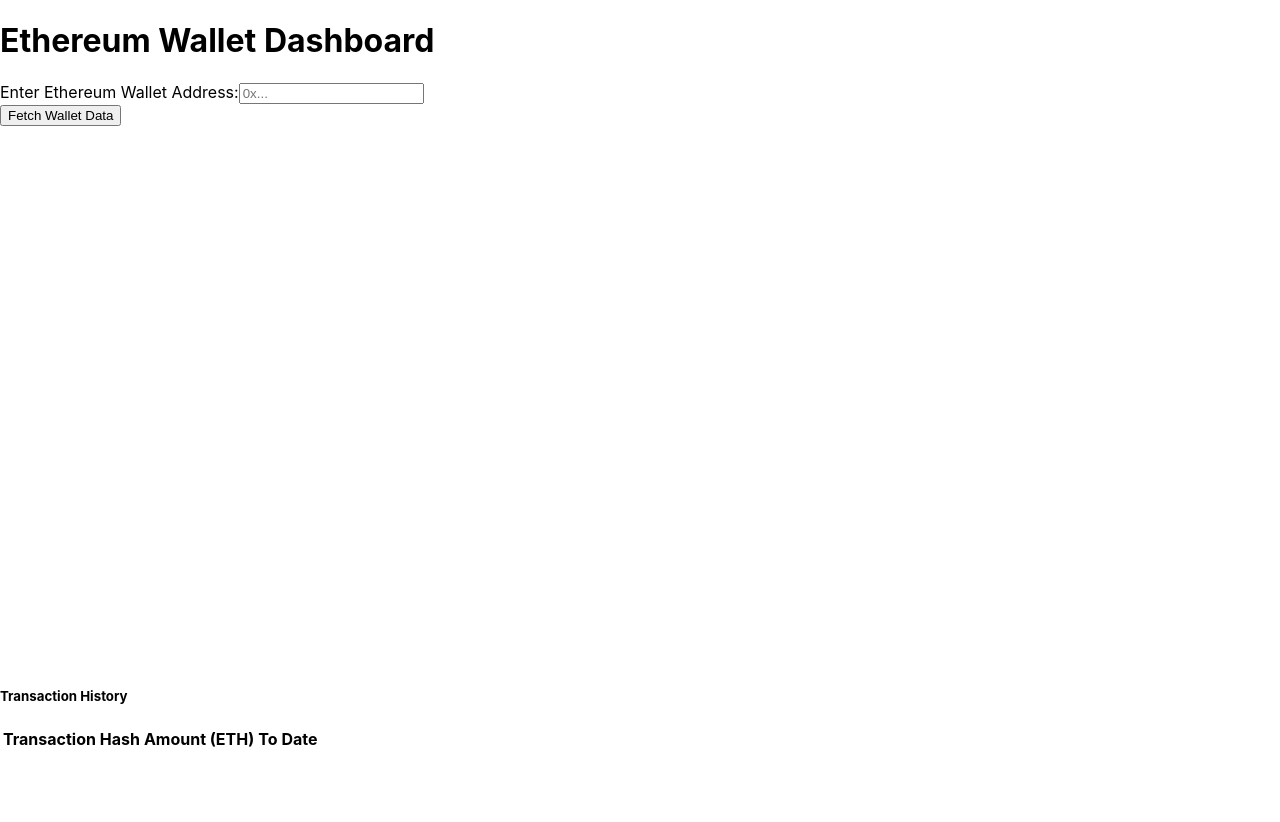
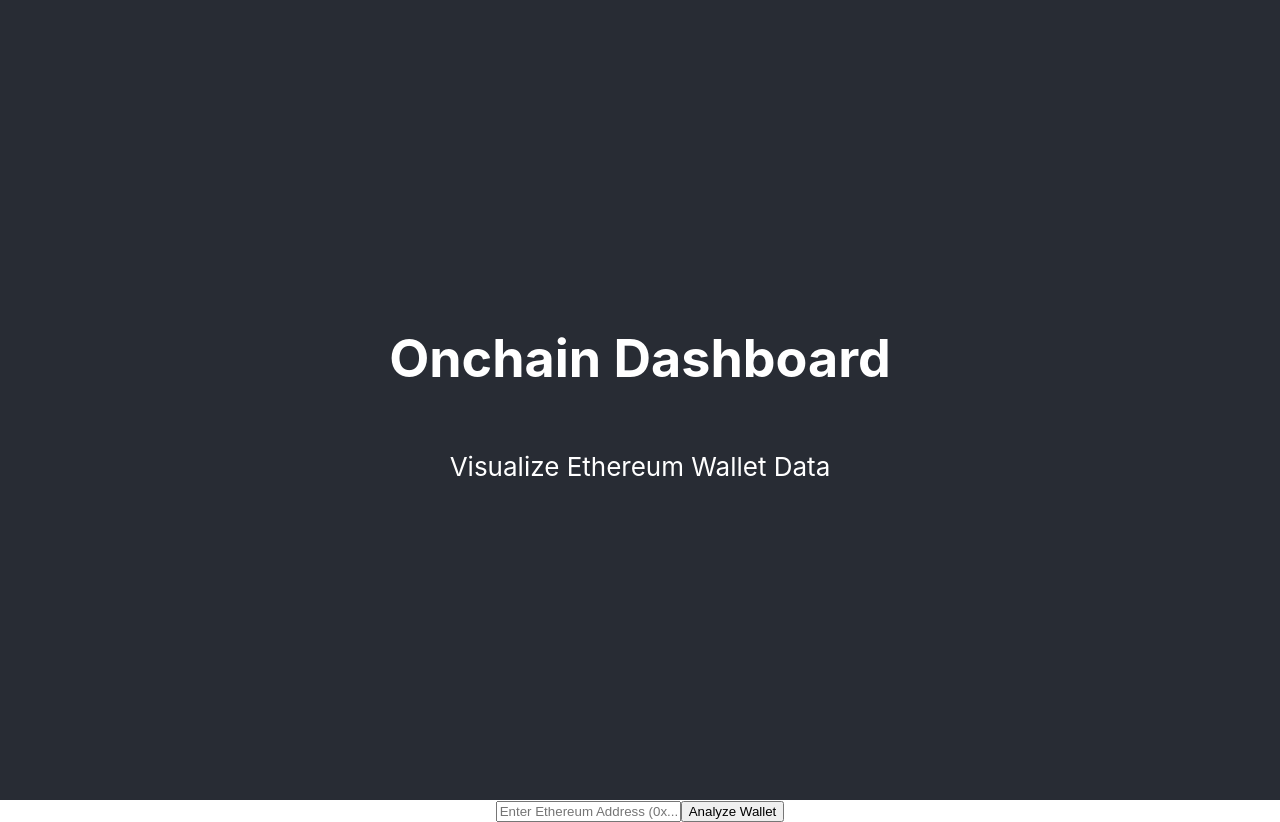
Before and after one commit to alishba25/onchain-dashboard, a React (Create React App) app in the folder frontend/: page / in a window 1280 px wide. Before the commit the page ends 800 px from the top, so only its background shows below. Built offline with nearby package versions, Linux system fonts and the light colour scheme.

Commit message:
Frontend styling updated

```diff
--- a/frontend/src/App.js
+++ b/frontend/src/App.js
@@ -1,188 +1,113 @@
-// src/App.js
+// frontend/src/App.js
 import React, { useState } from 'react';
-import Chart from 'chart.js/auto'; // Import Chart.js
-import { format } from 'date-fns'; // Import date-fns for date formatting
+import axios from 'axios';
+import { Chart as ChartJS, ArcElement, Tooltip, Legend } from 'chart.js';
+import { Doughnut } from 'react-chartjs-2';
+import './App.css';
 
-const API_URL = "https://onchain-dashboard.onrender.com";  // Updated API URL
+// Register ChartJS components
+ChartJS.register(ArcElement, Tooltip, Legend);
 
-const App = () => {
-    const [balanceInEth, setBalanceInEth] = useState(0);
-    const [balanceInUSD, setBalanceInUSD] = useState(0);
-    const [balanceInINR, setBalanceInINR] = useState(0);
-    const [currency, setCurrency] = useState('USD');
-    const [transactions, setTransactions] = useState([]);
+const API_URL = "http://localhost:5000/api/wallet";
 
-    const fetchData = async () => {
-        const addressInput = document.getElementById('walletAddress');
-        if (!addressInput || !addressInput.value) {
-            alert("Please enter a valid Ethereum wallet address.");
-            return;
-        }
-        const address = addressInput.value;
+function App() {
+  const [address, setAddress] = useState('');
+  const [walletData, setWalletData] = useState(null);
+  const [loading, setLoading] = useState(false);
+  const [error, setError] = useState(null);
+
+  const fetchWalletData = async (e) => {
+    e.preventDefault();
+    if (!address) return;
+
+    setLoading(true);
+    setError(null);
+    setWalletData(null);
 
     try {
-            const response = await fetch(`${API_URL}/api/wallet/${address}`);  // Updated API call
-            const data = await response.json();
-
-            if (response.ok) {
-                const balance = data.balance / 1e18; // Convert Wei to Ether
-                setBalanceInEth(balance);
-                await fetchConversionRates(balance);
-                setTransactions(data.transactions || []); // Ensure transactions is always an array
-                document.getElementById('walletBalance').style.display = 'block';
-
-                // Call functions to render charts
-                renderCandlestickChart(data.transactions || []);
-                renderPieChart(data.transactions || []);
-            } else {
-                alert('Error fetching wallet data: ' + data.error);
-            }
-        } catch (error) {
-            console.error("Error fetching data:", error);
-            alert("Failed to fetch wallet data. Please try again later.");
+      const response = await axios.get(`${API_URL}/${address}`);
+      setWalletData(response.data.data);
+    } catch (err) {
+      setError(err.response?.data?.error || "An error occurred while connecting to the server.");
+    } finally {
+      setLoading(false);
     }
   };
 
-    const fetchConversionRates = async (balance) => {
-        try {
-            const response = await fetch('https://api.coingecko.com/api/v3/simple/price?ids=ethereum&vs_currencies=usd,inr');
-            const data = await response.json();
-            const ethToUSD = data?.ethereum?.usd || 0;
-            const ethToINR = data?.ethereum?.inr || 0;
-
-            setBalanceInUSD((balance * ethToUSD).toFixed(2));
-            setBalanceInINR((balance * ethToINR).toFixed(2));
-        } catch (error) {
-            console.error('Error fetching conversion rates:', error);
-        }
-    };
-
-    const renderCandlestickChart = (transactions) => {
-        const ctx = document.getElementById('candlestickChart').getContext('2d');
-        const labels = transactions.map(tx => new Date(tx.timeStamp * 1000).toLocaleDateString());
-        const prices = transactions.map(tx => parseFloat(tx.value) / 1e18); // Convert Wei to Ether
-
-        new Chart(ctx, {
-            type: 'line',
-            data: {
-                labels: labels,
-                datasets: [{
-                    label: 'Price Action',
-                    data: prices,
-                    borderColor: 'rgba(75, 192, 192, 1)',
-                    borderWidth: 2,
-                    fill: false
-                }]
+  // Chart Data Configuration
+  const chartData = {
+    labels: ['Balance (ETH)', 'Transaction Fees (Est)', 'Other Assets'],
+    datasets: [
+      {
+        label: 'Portfolio Distribution',
+        data: walletData ? [parseFloat(walletData.balance), parseFloat(walletData.balance) * 0.05, 0] : [],
+        backgroundColor: [
+          'rgba(54, 162, 235, 0.6)',
+          'rgba(255, 99, 132, 0.6)',
+          'rgba(255, 206, 86, 0.6)',
+        ],
+        borderColor: [
+          'rgba(54, 162, 235, 1)',
+          'rgba(255, 99, 132, 1)',
+          'rgba(255, 206, 86, 1)',
+        ],
+        borderWidth: 1,
       },
-            options: {
-                responsive: true,
-                maintainAspectRatio: false,
-                scales: {
-                    y: {
-                        beginAtZero: true
-                    }
-                }
-            }
-        });
-    };
-
-    const renderPieChart = (transactions) => {
-        const categories = {
-            DEX: 0,
-            Staking: 0,
-            Mining: 0,
-            Others: 0
-        };
-
-        transactions.forEach(tx => {
-            // Dummy categorization logic
-            if (tx.to === '0xYourDexAddress') {
-                categories.DEX += parseFloat(tx.value) / 1e18;
-            } else if (tx.to === '0xYourStakingAddress') {
-                categories.Staking += parseFloat(tx.value) / 1e18;
-            } else if (tx.to === '0xYourMiningAddress') {
-                categories.Mining += parseFloat(tx.value) / 1e18;
-            } else {
-                categories.Others += parseFloat(tx.value) / 1e18;
-            }
-        });
-
-        const ctx = document.getElementById('pieChart').getContext('2d');
-        new Chart(ctx, {
-            type: 'pie',
-            data: {
-                labels: Object.keys(categories),
-                datasets: [{
-                    data: Object.values(categories),
-                    backgroundColor: ['#FF6384', '#36A2EB', '#FFCE56', '#4BC0C0']
-                }]
-            },
-            options: {
-                responsive: true,
-                maintainAspectRatio: false
-            }
-        });
+    ],
   };
 
   return (
-        <div className="container">
-            <h1 className="text-center">Ethereum Wallet Dashboard</h1>
-            <div className="form-group">
-                <label htmlFor="walletAddress">Enter Ethereum Wallet Address:</label>
-                <input type="text" id="walletAddress" className="form-control" placeholder="0x..." />
+    <div className="App">
+      <header className="App-header">
+        <h1>Onchain Dashboard</h1>
+        <p className="subtitle">Visualize Ethereum Wallet Data</p>
+      </header>
+
+      <main className="dashboard-container">
+        <form onSubmit={fetchWalletData} className="search-form">
+          <input
+            type="text"
+            placeholder="Enter Ethereum Address (0x...)"
+            value={address}
+            onChange={(e) => setAddress(e.target.value)}
+            className="address-input"
+          />
+          <button type="submit" className="search-btn" disabled={loading}>
+            {loading ? 'Scanning...' : 'Analyze Wallet'}
+          </button>
+        </form>
+
+        {error && <div className="error-message">{error}</div>}
+
+        {walletData && (
+          <div className="results-grid">
+            <div className="card overview-card">
+              <h3>Overview</h3>
+              <div className="stat-item">
+                <span className="label">Network</span>
+                <span className="value">{walletData.network}</span>
               </div>
-            <button id="fetchData" className="btn btn-primary" onClick={fetchData}>
-                Fetch Wallet Data
-            </button>
-
-            <div id="walletBalance" className="card" style={{ display: 'none', marginTop: '20px' }}>
-                <div className="card-body">
-                    <h5 className="card-title">Wallet Balance:</h5>
-                    <p>
-                        {currency === 'USD' ? `$${balanceInUSD}` : `₹${balanceInINR}`}
-                    </p>
-                    <select id="currency" className="form-control" onChange={(e) => setCurrency(e.target.value)} value={currency}>
-                        <option value="USD">USD</option>
-                        <option value="INR">INR</option>
-                    </select>
-                    <p style={{ marginTop: '10px' }}>Balance in Ether: {balanceInEth} ETH</p>
+              <div className="stat-item">
+                <span className="label">Transactions</span>
+                <span className="value">{walletData.transactionCount}</span>
+              </div>
+              <div className="stat-item highlight">
+                <span className="label">Balance</span>
+                <span className="value">{parseFloat(walletData.balance).toFixed(4)} ETH</span>
               </div>
             </div>
 
-            <div style={{ position: 'relative', width: '100%', height: '300px', marginTop: '20px' }}>
-                <canvas id="candlestickChart" style={{ position: 'absolute', top: 0, left: 0 }}></canvas>
-            </div>
-            <div style={{ position: 'relative', width: '100%', height: '200px', marginTop: '20px' }}>
-                <canvas id="pieChart" style={{ position: 'absolute', top: 0, left: 0 }}></canvas>
-            </div>
-
-            <div className="card" style={{ marginTop: '20px' }}>
-                <div className="card-body">
-                <h5 className="card-title">Transaction History</h5>
-                    <table className="table table-striped">
-                        <thead>
-                            <tr>
-                                <th>Transaction Hash</th>
-                                <th>Amount (ETH)</th>
-                                <th>To</th>
-                                <th>Date</th>
-                            </tr>
-                        </thead>
-                        <tbody>
-                            {transactions.map(tx => (
-                                <tr key={tx.hash}>
-                                    <td>{tx.hash}</td>
-                                    <td>{(parseFloat(tx.value) / 1e18).toFixed(4)}</td>
-                                    <td>{tx.to}</td>
-                                    <td>{format(new Date(tx.timeStamp * 1000), 'dd/MM/yyyy')}</td>
-                                </tr>
-                            ))}
-                        </tbody>
-                    </table>
+            <div className="card chart-card">
+              <h3>Asset Allocation</h3>
+              <div className="chart-container">
+                <Doughnut data={chartData} />
               </div>
             </div>
           </div>
+        )}
+      </main>
+    </div>
   );
-};
+}
 
-export default App; // Ensure to export the App component
+export default App;
```
Lines whose indentation alone changed are shown as unchanged.
